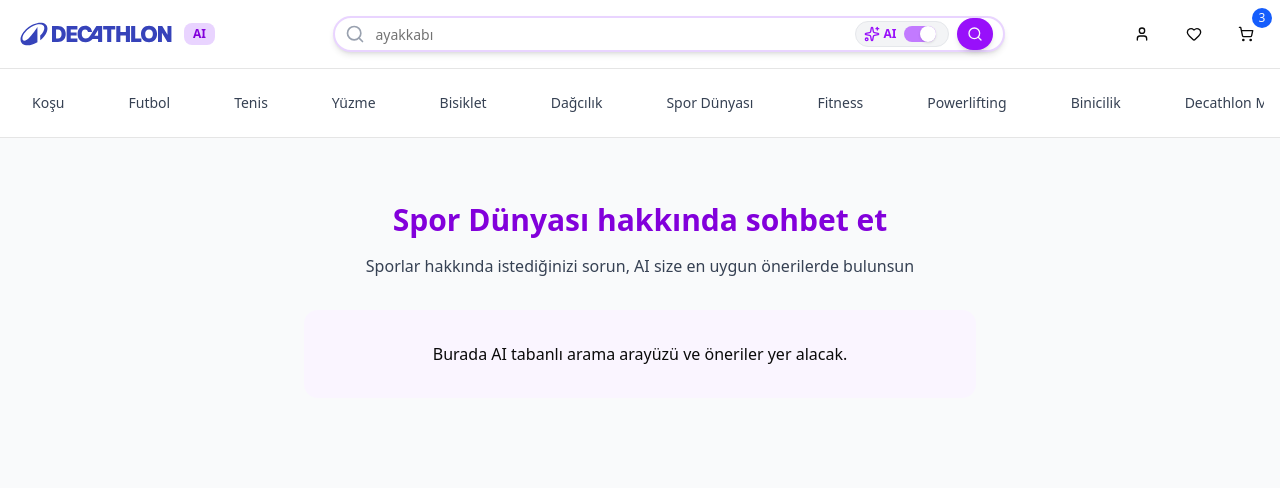
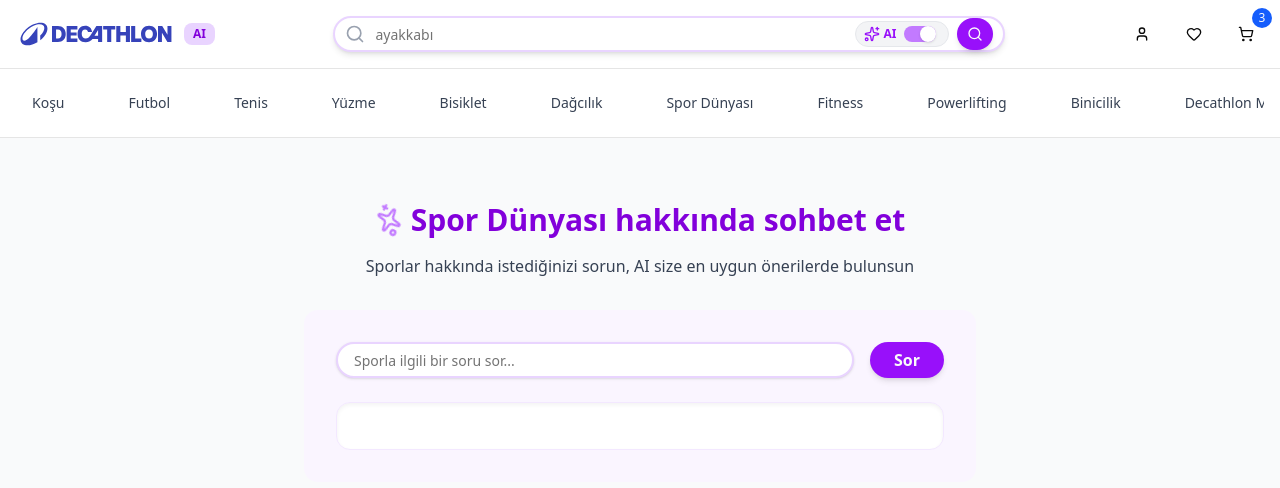
Before and after one commit to basarballioz/dtw-frontend-tr, a Next.js app: page /ai-search in a window 1280 px wide. Shown: the top 488 px of the page. Built offline with nearby package versions, Linux system fonts and the light colour scheme.

Commit message:
fix: second modal finished

```diff
--- a/app/ai-search/page.jsx
+++ b/app/ai-search/page.jsx
@@ -1,16 +1,158 @@
+"use client";
+
 import Header from "../components/Header";
 import Navigation from "../components/Navigation";
 import { categories } from "../data/constants";
+import { useState } from "react";
+import { Button } from "@/components/ui/button";
+import { Input } from "@/components/ui/input";
+import { Sparkles } from "lucide-react";
+
+// Gelişmiş markdown parser: ardışık <li> elemanlarını <ul> ile sarmalar, başlıkları ve bold/italicleri destekler
+function renderMarkdown(md) {
+  if (!md) return null;
+  const lines = md.split(/\n+/);
+  const elements = [];
+  let listBuffer = [];
+  lines.forEach((line, idx) => {
+    // Başlıklar
+    if (/^\d+\.\s+(.+)/.test(line)) {
+      if (listBuffer.length) {
+        elements.push(<ul key={"ul-"+idx}>{listBuffer}</ul>);
+        listBuffer = [];
+      }
+      elements.push(<div key={idx} className="font-bold text-purple-700 text-lg mt-4">{parseInline(line)}</div>);
+      return;
+    }
+    if (/^\*\*(.+)\*\*$/.test(line)) {
+      if (listBuffer.length) {
+        elements.push(<ul key={"ul-"+idx}>{listBuffer}</ul>);
+        listBuffer = [];
+      }
+      elements.push(<div key={idx} className="font-bold text-purple-700 text-lg mt-2">{parseInline(line.replace(/^\*\*|\*\*$/g, ""))}</div>);
+      return;
+    }
+    if (/^#+\s?(.+)/.test(line)) {
+      if (listBuffer.length) {
+        elements.push(<ul key={"ul-"+idx}>{listBuffer}</ul>);
+        listBuffer = [];
+      }
+      elements.push(<div key={idx} className="font-bold text-purple-700 text-lg mt-2">{parseInline(line.replace(/^#+\s?/, ""))}</div>);
+      return;
+    }
+    // Liste
+    if (/^[-*•]/.test(line.trim())) {
+      listBuffer.push(<li key={idx} className="ml-6 list-disc text-gray-800">{parseInline(line.replace(/^[-*•]\s?/, ""))}</li>);
+      return;
+    }
+    // Liste bitişi
+    if (listBuffer.length) {
+      elements.push(<ul key={"ul-"+idx}>{listBuffer}</ul>);
+      listBuffer = [];
+    }
+    // Normal paragraf (bold/italic inline parse)
+    elements.push(<div key={idx} className="text-gray-900">{parseInline(line)}</div>);
+  });
+  if (listBuffer.length) {
+    elements.push(<ul key={"ul-last"}>{listBuffer}</ul>);
+  }
+  return (
+    <div className="space-y-2 text-base">
+      {elements}
+    </div>
+  );
+}
+
+// Inline bold/italic parser: **kalın** ve *italik* ifadeleri her yerde işler
+function parseInline(text) {
+  if (!text) return null;
+  // Önce bold, sonra italic
+  const boldRegex = /\*\*(.+?)\*\*/g;
+  const italicRegex = /\*(.+?)\*/g;
+  let parts = [];
+  let lastIndex = 0;
+  let match;
+  // Bold parçala
+  while ((match = boldRegex.exec(text)) !== null) {
+    if (match.index > lastIndex) {
+      parts.push(text.slice(lastIndex, match.index));
+    }
+    parts.push(<b key={"b-"+match.index}>{match[1]}</b>);
+    lastIndex = match.index + match[0].length;
+  }
+  if (lastIndex < text.length) {
+    parts.push(text.slice(lastIndex));
+  }
+  // Şimdi her parçayı italic için işle
+  parts = parts.flatMap((part, i) => {
+    if (typeof part !== "string") return part;
+    const italics = [];
+    let last = 0;
+    let m;
+    while ((m = italicRegex.exec(part)) !== null) {
+      if (m.index > last) italics.push(part.slice(last, m.index));
+      italics.push(<i key={"i-"+i+"-"+m.index}>{m[1]}</i>);
+      last = m.index + m[0].length;
+    }
+    if (last < part.length) italics.push(part.slice(last));
+    return italics;
+  });
+  return parts;
+}
 
 export default function AiSearchPage() {
+  const [query, setQuery] = useState("");
+  const [answer, setAnswer] = useState("");
+  const [loading, setLoading] = useState(false);
+  const [error, setError] = useState("");
+
+  async function askAI(e) {
+    e.preventDefault();
+    setLoading(true);
+    setError("");
+    setAnswer("");
+    try {
+      const response = await fetch("https://my-ai-agent-243439967412.europe-west1.run.app/ask", {
+        method: "POST",
+        headers: { "Content-Type": "application/json" },
+        body: JSON.stringify({ query })
+      });
+      const data = await response.json();
+      setAnswer(data.answer || "Cevap alınamadı.");
+    } catch (err) {
+      setError("Hata oluştu: " + err.message);
+    } finally {
+      setLoading(false);
+    }
+  }
+
   return (
     <div className="min-h-screen bg-gray-50">
       <Header />
       <Navigation categories={categories} />
       <div className="max-w-2xl mx-auto py-16 text-center">
-        <h2 className="text-3xl font-bold mb-4 text-purple-700">Spor Dünyası hakkında sohbet et</h2>
+        <h2 className="text-3xl font-bold mb-4 text-purple-700 flex items-center justify-center gap-2"><Sparkles className="h-7 w-7 text-purple-400 animate-spin-slow" />Spor Dünyası hakkında sohbet et</h2>
         <p className="text-gray-700 mb-8">Sporlar hakkında istediğinizi sorun, AI size en uygun önerilerde bulunsun</p>
-        <div className="bg-purple-50 rounded-xl p-8">Burada AI tabanlı arama arayüzü ve öneriler yer alacak.</div>
+        <div className="bg-purple-50 rounded-xl p-8">
+          <form onSubmit={askAI} className="flex flex-col md:flex-row gap-4 items-center justify-center mb-6">
+            <Input
+              id="queryInput"
+              type="text"
+              placeholder="Sporla ilgili bir soru sor..."
+              value={query}
+              onChange={e => setQuery(e.target.value)}
+              className="flex-1 min-w-0 text-base px-4 py-3 rounded-full border-2 border-purple-200 focus:border-purple-400 bg-white shadow"
+              required
+            />
+            <Button type="submit" className="rounded-full bg-purple-600 hover:bg-purple-700 px-6 py-3 text-base font-semibold shadow-md" disabled={loading}>
+              {loading ? "Düşünüyor..." : "Sor"}
+            </Button>
+          </form>
+          <div id="result" className="min-h-[48px] text-left text-base bg-white rounded-xl p-4 shadow-inner border border-purple-100">
+            {error && <span className="text-red-600">{error}</span>}
+            {!error && answer && renderMarkdown(answer)}
+          </div>
+        </div>
       </div>
     </div>
   )
```
